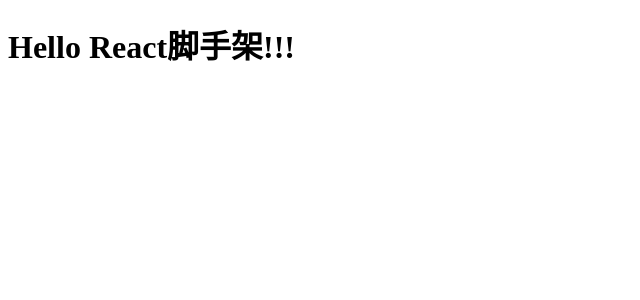
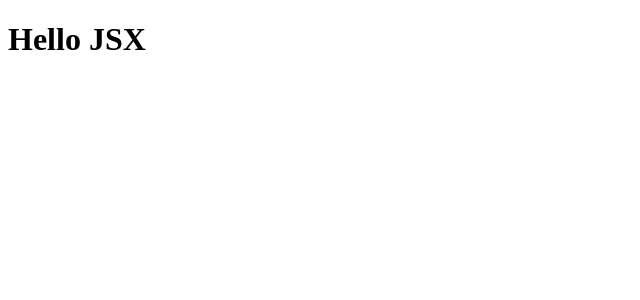
Before and after one commit to poype/react, a React (Create React App) app in the folder 02/my-app/: page / in a window 1280 px wide. Shown: the top 300 px of the page, without its empty margins (0-640 px from the left). Built offline with nearby package versions, Linux system fonts and the light colour scheme.

Commit message:
Hello JSX

```diff
--- a/02/my-app/src/index.js
+++ b/02/my-app/src/index.js
@@ -3,4 +3,7 @@
 
 const title = React.createElement('h1', null, 'Hello React脚手架!!!')
 const root = ReactDOM.createRoot(document.getElementById('root'));
-root.render(title);
+
+const jsx = <h1>Hello JSX</h1>
+
+root.render(jsx);
```
